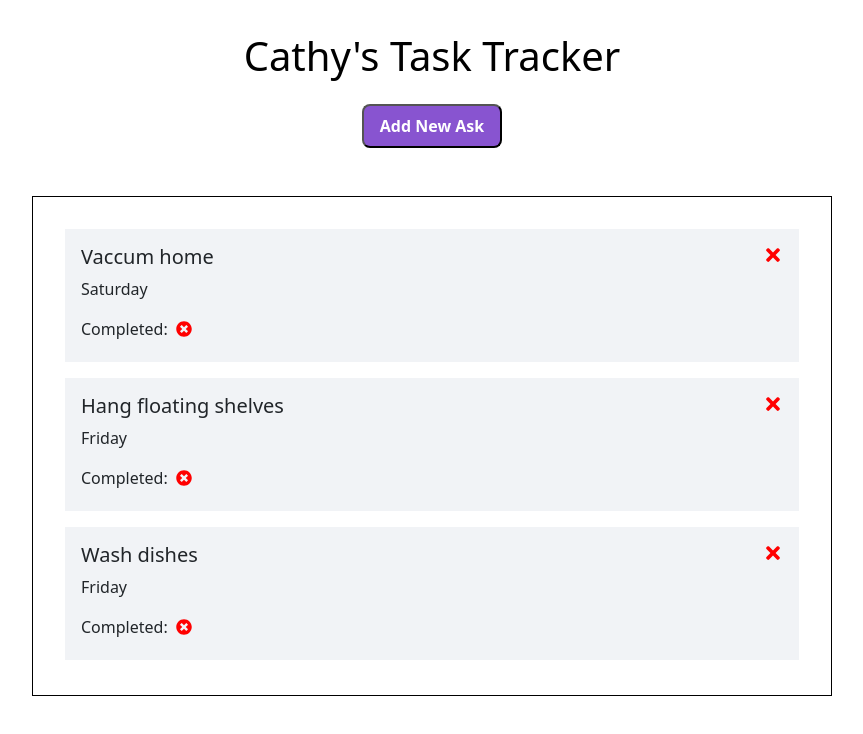
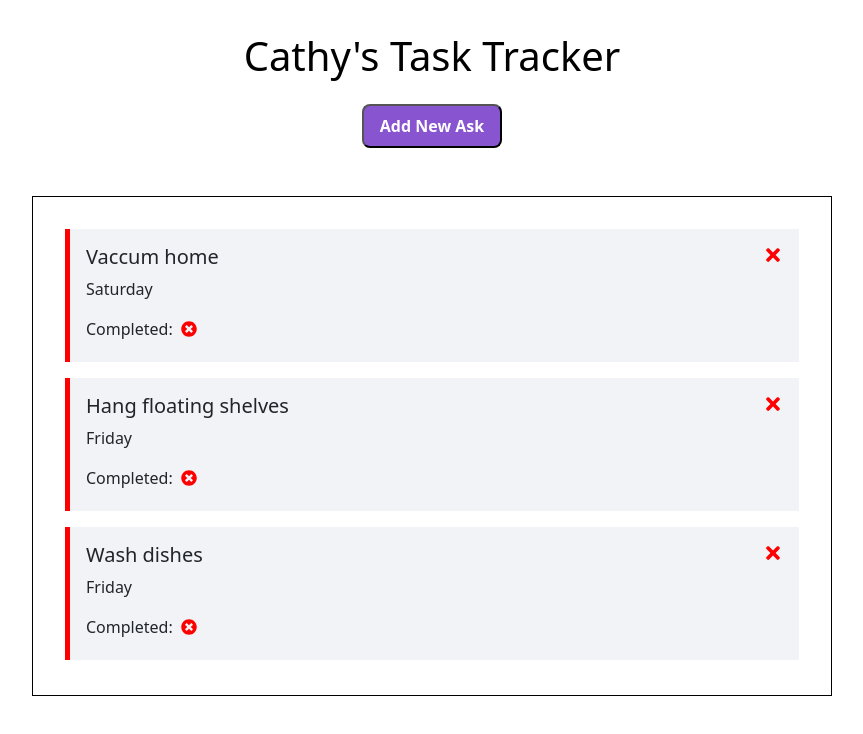
Before and after one commit to Cathy347Le/React-Task-App, a React (Create React App) app: page / in a window 1280 px wide. Shown: the top 734 px of the page, without its empty margins (208-1071 px from the left). Built offline with nearby package versions, Linux system fonts and the light colour scheme.

Commit message:
render classes dynamically on task item border left

```diff
--- a/src/App.scss
+++ b/src/App.scss
@@ -30,6 +30,7 @@ main {
   margin-block: 16px;
   padding: 16px 16px 5px 16px;
   position: relative;
+  border-left: 5px solid red;
   .close-icon {
     position: absolute;
     right: 16px;
@@ -41,4 +42,7 @@ main {
       margin-left: 8px;
     }
   }
+  &.completed {
+    border-left-color: green !important;
+  }
 }
--- a/src/Components/Task.js
+++ b/src/Components/Task.js
@@ -1,8 +1,20 @@
 import { FaTimes, FaTimesCircle, FaCheckCircle } from "react-icons/fa";
 
 function Task({ task, onDelete, onToggleCompleted }) {
+  // RENDERING CLASSES DYNAMICALLY
+  //   const getTaskItemClasses = () => {
+  //     let taskItemClasses = "task-item";
+  //     return (taskItemClasses += task.completed ? " completed" : "");
+  //     return task.completed ? (taskItemClasses += " completed") : taskItemClasses;
+  //     if (task.completed === true) {
+  //       taskItemClasses += " completed";
+  //     }
+  //     return taskItemClasses;
+  //   };
+
   return (
-    <div className="task-item">
+    // <div className={getTaskItemClasses()}>
+    <div className={`task-item ${task.completed ? "completed" : ""}`}>
       <h5>
         {task.title}{" "}
         <FaTimes
```
Also changed, not shown: 1 other file (tests, documents, lock files or other folders).
